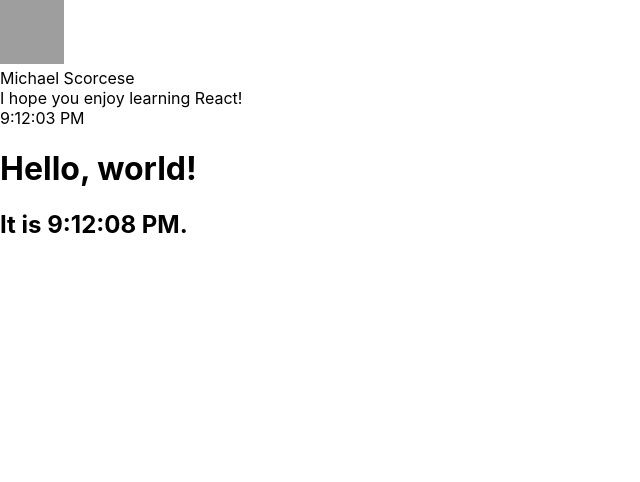
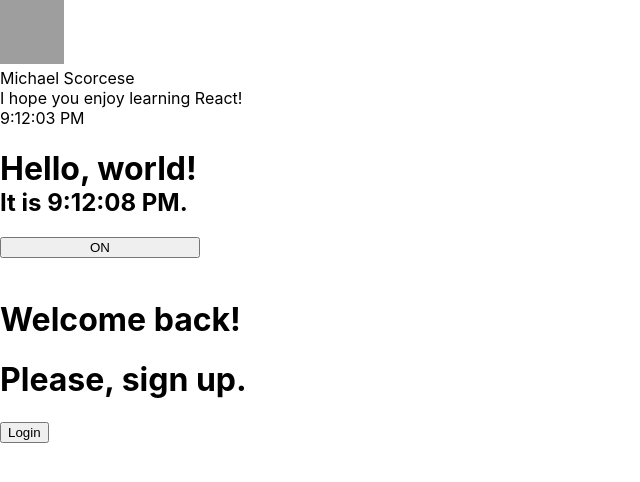
Before and after one commit to amaltapalov/react-docs, a React (Create React App) app: page / in a window 1280 px wide. Shown: the top 482 px of the page, without its empty margins (0-640 px from the left). Built offline with nearby package versions, Linux system fonts and the light colour scheme; grey boxes are pictures that could not be loaded.

Commit message:
Complete 6. and 7. unit

```diff
--- a/src/App.js
+++ b/src/App.js
@@ -1,12 +1,66 @@
 import React from "react";
 import Author from "./Components/Author";
 import Clock from "./Components/Clock";
+import ToggleButton from "./Components/ToggleButton";
+import Greeting from "./Components/Greeting";
+
+function LoginButton(props) {
+	return <button onClick={props.onClick}>Login</button>;
+}
+function LogoutButton(props) {
+	return <button onClick={props.onClick}>Logout</button>;
+}
+
+class LoginControl extends React.Component {
+	constructor(props) {
+		super(props);
+		this.handleLoginClick = this.handleLoginClick.bind(this);
+		this.handleLogoutClick = this.handleLogoutClick.bind(this);
+		this.state = { isLoggedInStatus: false };
+	}
+
+	handleLoginClick() {
+		this.setState({
+			isLoggedInStatus: true
+		});
+	}
+
+	handleLogoutClick() {
+		this.setState({
+			isLoggedInStatus: false
+		});
+	}
+
+	render() {
+		const isLoggedInStatus = this.state.isLoggedInStatus;
+		// let button;
+
+		// if (isLoggedInStatus) {
+		// 	button = <LogoutButton onClick={this.handleLogoutClick} />;
+		// } else {
+		// 	button = <LoginButton onClick={this.handleLoginClick} />;
+		// }
+		return (
+			<div>
+				<Greeting isLoggedIn={isLoggedInStatus} />
+				{isLoggedInStatus ? (
+					<LogoutButton onClick={this.handleLogoutClick} />
+				) : (
+					<LoginButton onClick={this.handleLoginClick} />
+				)}
+			</div>
+		);
+	}
+}
 
 function App() {
 	return (
 		<div>
 			<Author />
 			<Clock />
+			<ToggleButton />
+			<Greeting isLoggedIn={true} />
+			<LoginControl />
 		</div>
 	);
 }
--- a/src/Components/Clock.js
+++ b/src/Components/Clock.js
@@ -25,8 +25,10 @@ class Clock extends React.Component {
 	render() {
 		return (
 			<div>
-				<h1>Hello, world!</h1>
-				<h2>It is {this.state.date.toLocaleTimeString()}.</h2>
+				<h1 style={{ marginBottom: 0 }}>Hello, world!</h1>
+				<h2 style={{ margin: 0 }}>
+					It is {this.state.date.toLocaleTimeString()}.
+				</h2>
 			</div>
 		);
 	}
--- /dev/null
+++ b/src/Components/Greeting.js
@@ -0,0 +1,16 @@
+import React from "react";
+
+function UserGreeting() {
+	return <h1>Welcome back!</h1>;
+}
+
+function GuestGreeting() {
+	return <h1>Please, sign up.</h1>;
+}
+
+function Greeting(props) {
+	const isLoggedIn = props.isLoggedIn;
+	return isLoggedIn === true ? <UserGreeting /> : <GuestGreeting />;
+}
+
+export default Greeting;
--- /dev/null
+++ b/src/Components/ToggleButton.js
@@ -0,0 +1,30 @@
+import React from "react";
+
+class ToggleButton extends React.Component {
+	constructor(props) {
+		super(props);
+		this.state = {
+			isToggleOn: true
+		};
+		this.handleClick = this.handleClick.bind(this);
+	}
+
+	handleClick() {
+		this.setState({
+			isToggleOn: !this.state.isToggleOn
+		});
+	}
+
+	render() {
+		return (
+			<button
+				onClick={this.handleClick}
+				style={{ width: 200, margin: "20px 0" }}
+			>
+				{this.state.isToggleOn ? "ON" : "OFF"}
+			</button>
+		);
+	}
+}
+
+export default ToggleButton;
```
Also changed, not shown: 1 other file (tests, documents, lock files or other folders).
